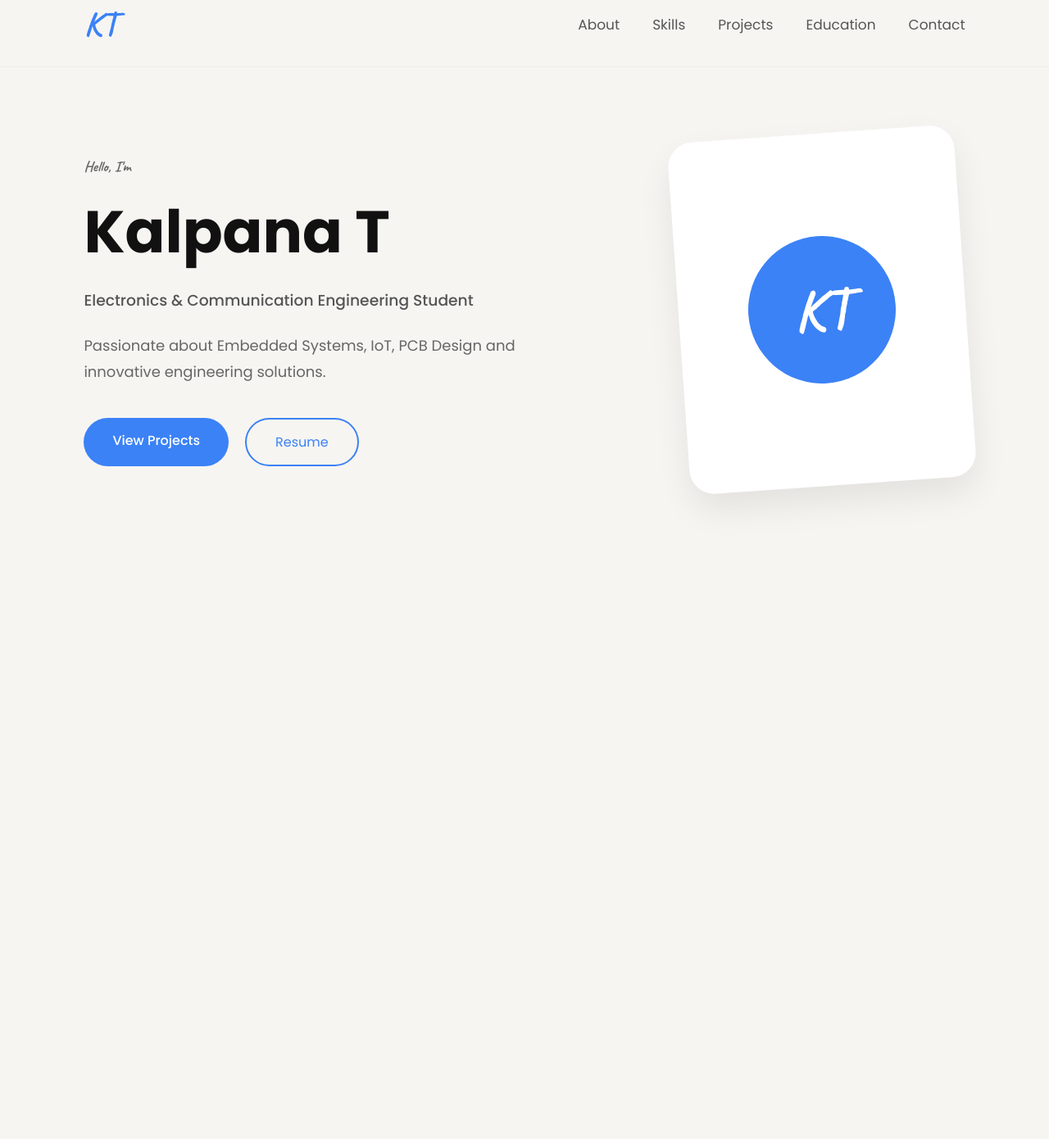
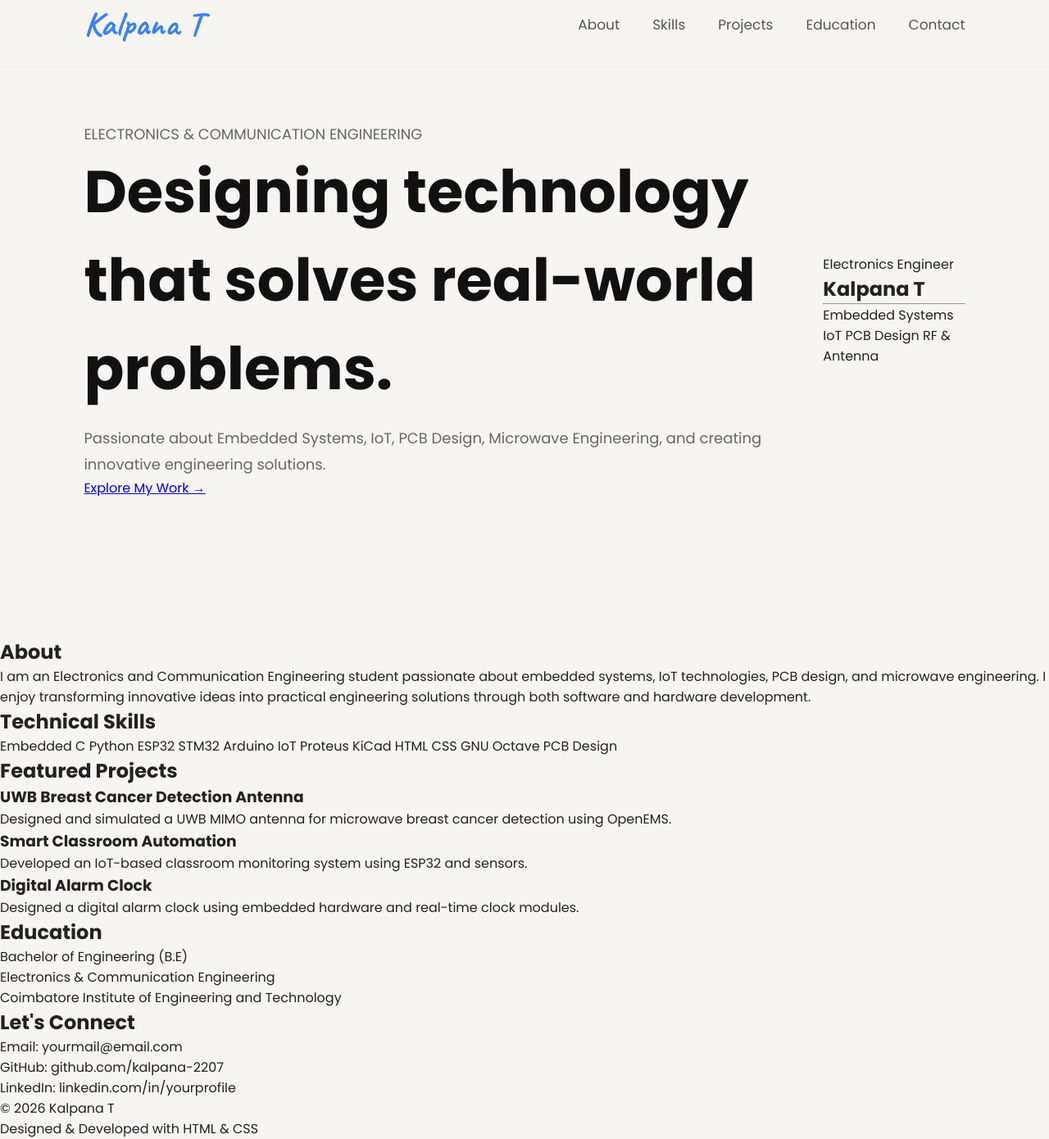
Before and after one commit to kalpana-2207/portfolio, a plain HTML site: page index.html in a window 1280 px wide. Shown: the part 22-1412 px from the top of the page at 82% size. Before the commit the page ends 800 px from the top, so only its background shows below. Drawn offline with Linux system fonts and the light colour scheme.

Commit message:
Update index.html

```diff
--- a/index.html
+++ b/index.html
@@ -4,39 +4,34 @@
 <head>
 
     <meta charset="UTF-8">
-
-<meta name="viewport"
-content="width=device-width, initial-scale=1.0">
+    <meta name="viewport" content="width=device-width, initial-scale=1.0">
 
     <title>Kalpana T | Portfolio</title>
 
+    <!-- CSS -->
     <link rel="stylesheet" href="style.css">
 
-<link rel="preconnect"
-href="https://fonts.googleapis.com">
+    <!-- Google Fonts -->
+    <link rel="preconnect" href="https://fonts.googleapis.com">
+    <link rel="preconnect" href="https://fonts.gstatic.com" crossorigin>
 
-<link rel="preconnect"
-href="https://fonts.gstatic.com"
-crossorigin>
-
-<link href="https://fonts.googleapis.com/css2?family=Poppins:wght@300;400;500;600;700&family=Caveat:wght@700&display=swap"
-rel="stylesheet">
+    <link href="https://fonts.googleapis.com/css2?family=Manrope:wght@300;400;500;600;700;800&family=DM+Serif+Display&display=swap" rel="stylesheet">
 
 </head>
 
 <body>
 
+    <!-- ================= NAVBAR ================= -->
+
     <header>
 
-<nav>
+        <nav class="navbar">
 
-<h2 class="logo">
+            <div class="logo">
+                Kalpana T
+            </div>
 
-KT
-
-</h2>
-
-<ul>
+            <ul class="nav-links">
 
                 <li><a href="#about">About</a></li>
 
@@ -54,58 +49,71 @@ KT
 
     </header>
 
+
+
+    <!-- ================= HERO SECTION ================= -->
+
     <section class="hero">
 
-<div class="hero-text">
+        <div class="hero-left">
 
-<p class="intro">
-
-Hello, I'm
-
+            <p class="subtitle">
+                ELECTRONICS & COMMUNICATION ENGINEERING
             </p>
 
             <h1>
 
-Kalpana T
+                Designing
+                technology
+                that solves
+                real-world
+                problems.
 
             </h1>
 
-<h3>
-
-Electronics & Communication Engineering Student
-
-</h3>
-
-<p>
+            <p class="description">
 
                 Passionate about Embedded Systems,
-IoT, PCB Design and innovative engineering solutions.
+                IoT, PCB Design, Microwave Engineering,
+                and creating innovative engineering solutions.
 
             </p>
 
-<div class="buttons">
+            <a href="#projects" class="explore">
 
-<a href="#projects" class="btn">
-
-View Projects
-
-</a>
-
-<a href="#" class="btn-outline">
-
-Resume
+                Explore My Work →
 
             </a>
 
         </div>
 
+
+
+        <div class="hero-right">
+
+            <div class="engineer-card">
+
+                <span class="small-title">
+                    Electronics Engineer
+                </span>
+
+                <h2>
+                    Kalpana T
+                </h2>
+
+                <hr>
+
+                <div class="tags">
+
+                    <span>Embedded Systems</span>
+
+                    <span>IoT</span>
+
+                    <span>PCB Design</span>
+
+                    <span>RF & Antenna</span>
+
                 </div>
-
-<div class="hero-card">
-
-<div class="initials">
-
-KT
 
             </div>
 
@@ -113,6 +121,200 @@ KT
 
     </section>
 
+
+
+    <!-- ================= ABOUT ================= -->
+
+    <section id="about" class="section">
+
+        <h2>About</h2>
+
+        <p>
+
+            I am an Electronics and Communication Engineering student passionate
+            about embedded systems, IoT technologies, PCB design, and microwave
+            engineering. I enjoy transforming innovative ideas into practical
+            engineering solutions through both software and hardware development.
+
+        </p>
+
+    </section>
+
+
+
+    <!-- ================= SKILLS ================= -->
+
+    <section id="skills" class="section">
+
+        <h2>Technical Skills</h2>
+
+        <div class="skill-container">
+
+            <span>Embedded C</span>
+
+            <span>Python</span>
+
+            <span>ESP32</span>
+
+            <span>STM32</span>
+
+            <span>Arduino</span>
+
+            <span>IoT</span>
+
+            <span>Proteus</span>
+
+            <span>KiCad</span>
+
+            <span>HTML</span>
+
+            <span>CSS</span>
+
+            <span>GNU Octave</span>
+
+            <span>PCB Design</span>
+
+        </div>
+
+    </section>
+
+
+
+    <!-- ================= PROJECTS ================= -->
+
+    <section id="projects" class="section">
+
+        <h2>Featured Projects</h2>
+
+        <div class="project-grid">
+
+            <div class="project-card">
+
+                <h3>
+                    UWB Breast Cancer Detection Antenna
+                </h3>
+
+                <p>
+
+                    Designed and simulated a UWB MIMO antenna
+                    for microwave breast cancer detection using
+                    OpenEMS.
+
+                </p>
+
+            </div>
+
+
+
+            <div class="project-card">
+
+                <h3>
+                    Smart Classroom Automation
+                </h3>
+
+                <p>
+
+                    Developed an IoT-based classroom monitoring
+                    system using ESP32 and sensors.
+
+                </p>
+
+            </div>
+
+
+
+            <div class="project-card">
+
+                <h3>
+                    Digital Alarm Clock
+                </h3>
+
+                <p>
+
+                    Designed a digital alarm clock using
+                    embedded hardware and real-time clock modules.
+
+                </p>
+
+            </div>
+
+        </div>
+
+    </section>
+
+
+
+    <!-- ================= EDUCATION ================= -->
+
+    <section id="education" class="section">
+
+        <h2>Education</h2>
+
+        <p>
+
+            Bachelor of Engineering (B.E)
+
+            <br>
+
+            Electronics & Communication Engineering
+
+            <br>
+
+            Coimbatore Institute of Engineering and Technology
+
+        </p>
+
+    </section>
+
+
+
+    <!-- ================= CONTACT ================= -->
+
+    <section id="contact" class="section">
+
+        <h2>Let's Connect</h2>
+
+        <p>
+
+            Email:
+            yourmail@email.com
+
+        </p>
+
+        <p>
+
+            GitHub:
+            github.com/kalpana-2207
+
+        </p>
+
+        <p>
+
+            LinkedIn:
+            linkedin.com/in/yourprofile
+
+        </p>
+
+    </section>
+
+
+
+    <!-- ================= FOOTER ================= -->
+
+    <footer>
+
+        <p>
+
+            © 2026 Kalpana T
+
+            <br>
+
+            Designed & Developed with HTML & CSS
+
+        </p>
+
+    </footer>
+
 </body>
 
 </html>
```
Lines whose indentation alone changed are shown as unchanged.
